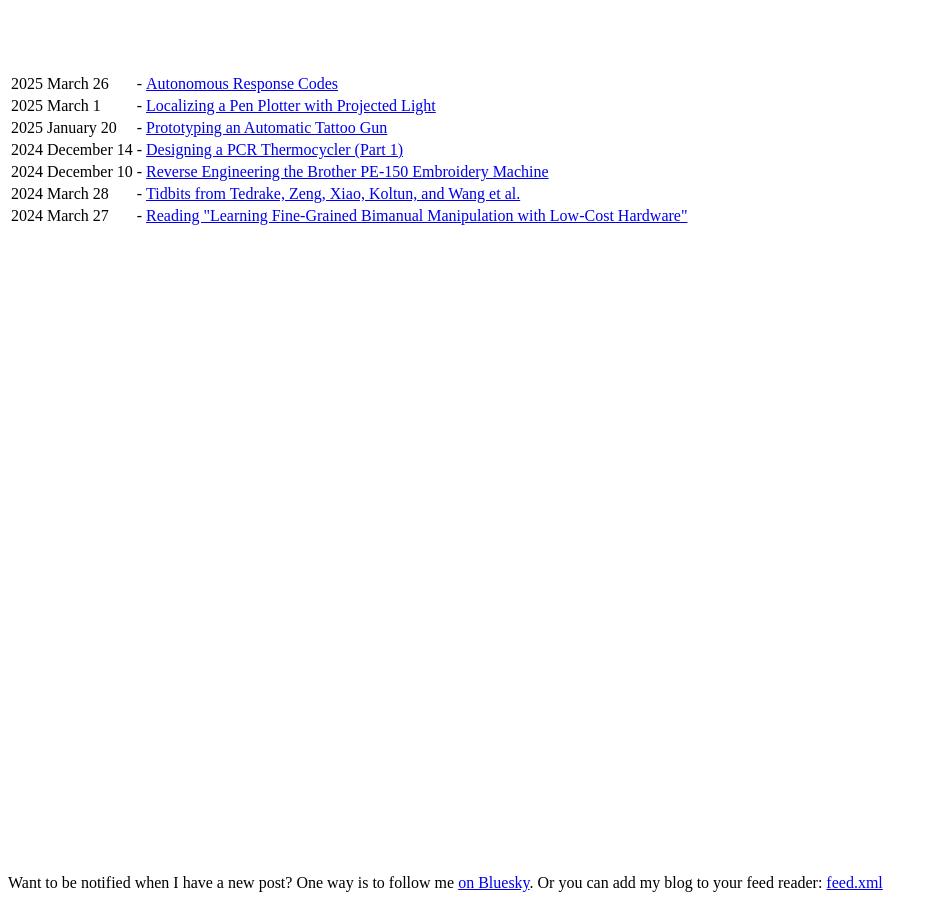
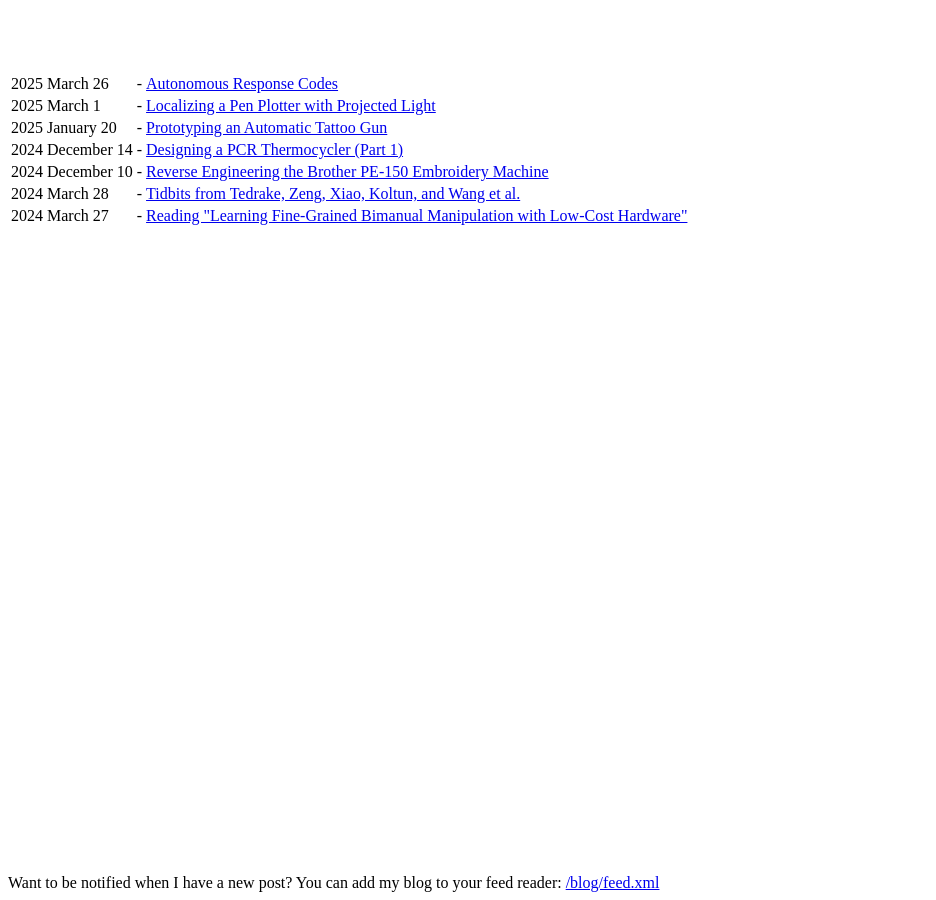
Before and after one commit to jmpinit/homepage, a Jekyll site: the page built from blog/index.html, in a window 1280 px wide. Shown: the whole page, without its empty margins (0-936 px from the left). Built offline with Jekyll 4.4.1, drawn with Linux system fonts in a browser that asks for light colours.

Commit message:
Update index.html

```diff
--- a/blog/index.html
+++ b/blog/index.html
@@ -37,10 +37,6 @@
     </table>
   </div>
   <div>
-    Want to be notified when I have a new post?
-    <span>
-      One way is to follow me <a href="https://bsky.app/profile/owentrueblood.com">on Bluesky</a>.
-    </span>
-    <span>Or you can add my blog to your feed reader: <a href="feed.xml">feed.xml</a></span>
+    Want to be notified when I have a new post? You can add my blog to your feed reader: <a href="feed.xml">/blog/feed.xml</a>
   </div>
 </div>
```
